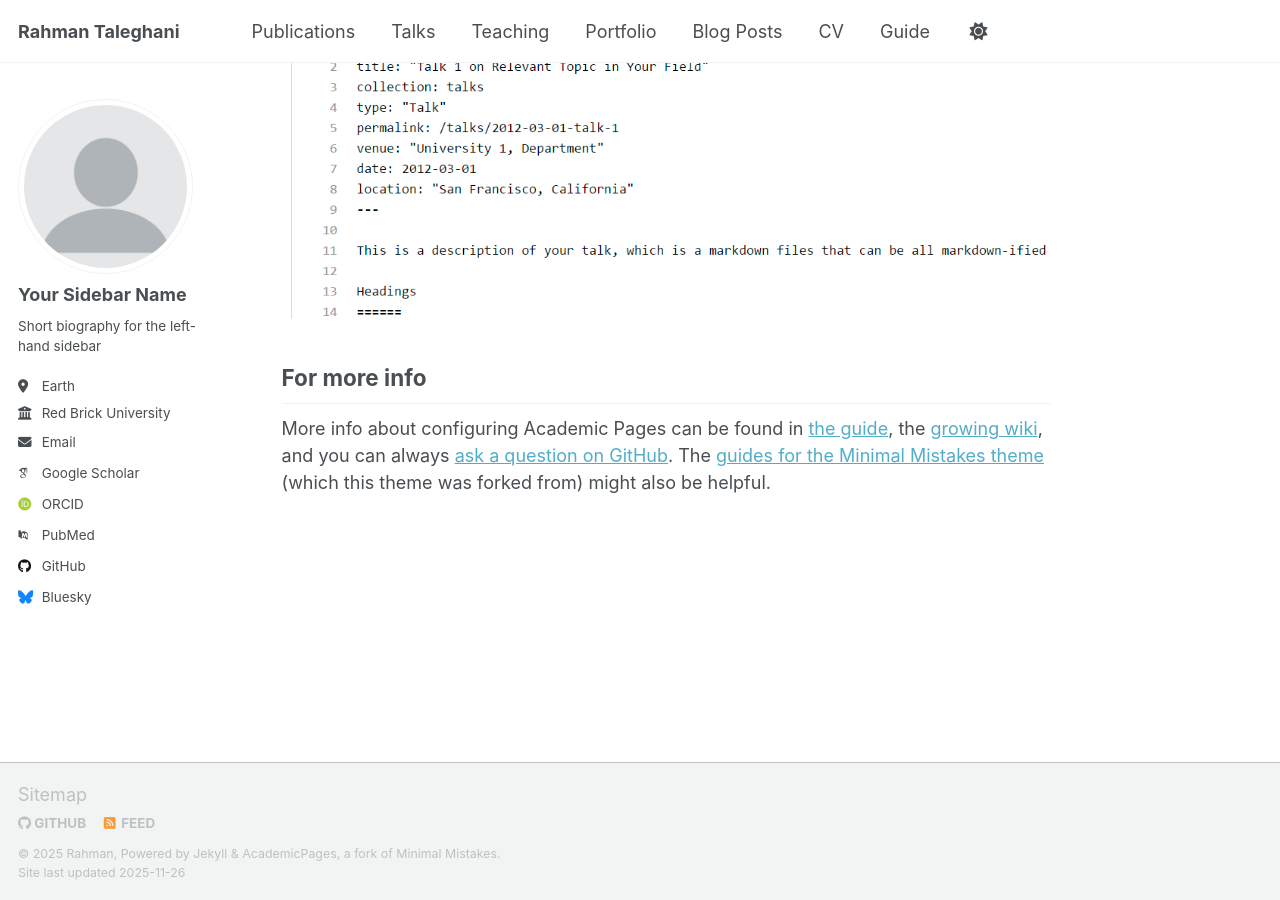
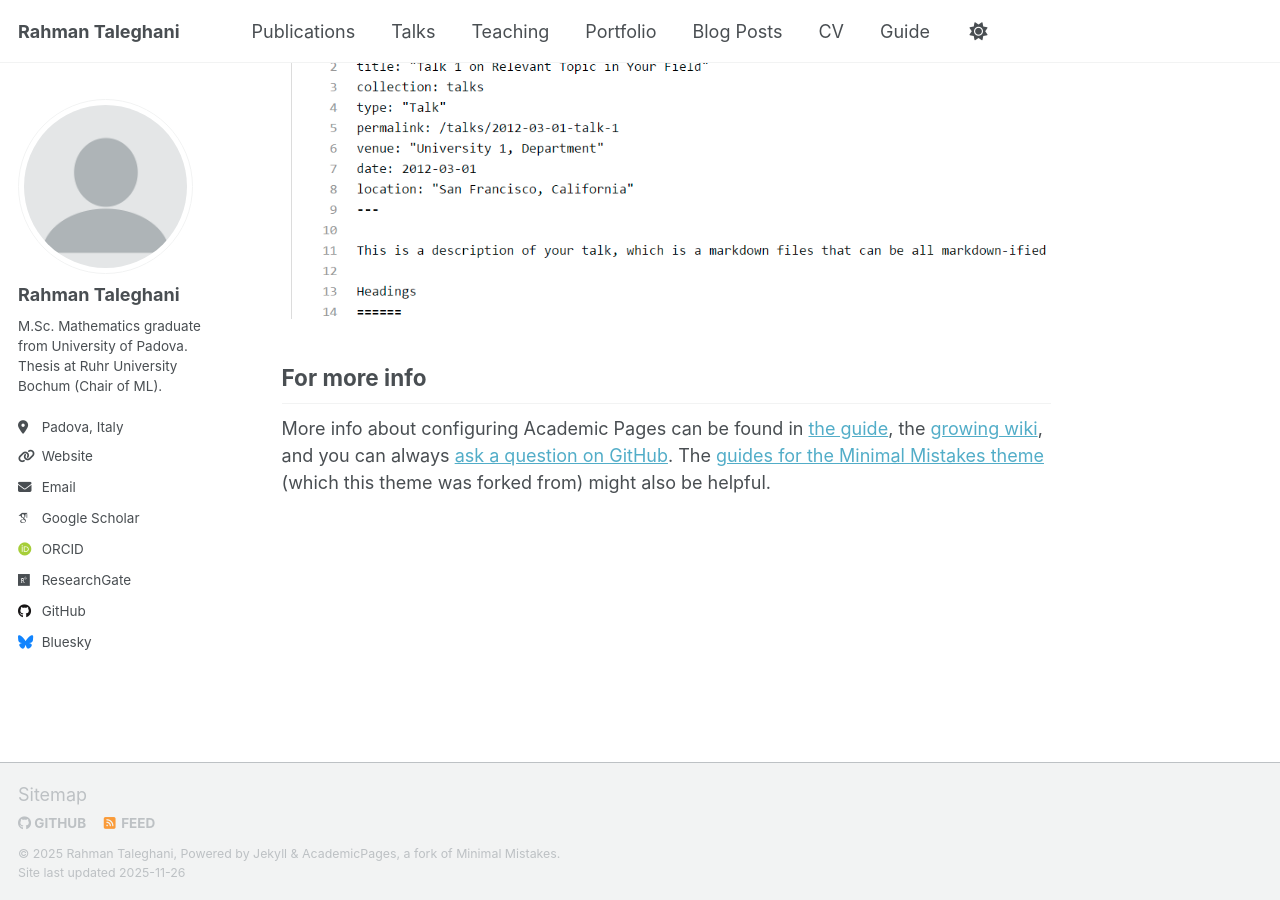
Before and after one commit to Rahmantl/rahmantl.github.io, a Jekyll site: the page built from _pages/about.md, in a window 1280 px wide and 900 px high, scrolled down 2880 px. Built offline with Jekyll 4.4.1, drawn with Linux system fonts in a browser that asks for light colours; some web fonts are replaced; a script that is not in the unit is left out.

Commit message:
Revise personal details in _config.yml
Updated personal information and links for Rahman Taleghani.

```diff
--- a/_config.yml
+++ b/_config.yml
@@ -11,12 +11,12 @@ locale                   : "en-EU"
 site_theme               : "default" # Currently available options are "default", "air"
 title                    : "Rahman Taleghani"
 title_separator          : "-"
-name                     : &name "Rahman"
-description              : &description "Hi! I'm Rahman :)"   # Update this with a general description of your site, this is the default if not overridden by a page
-url                      : https://academicpages.github.io # The base hostname & protocol for your site e.g. "https://[your GitHub username].github.io",
+name                     : &name "Rahman Taleghani"
+description              : &description "Academic website of Rahman Taleghani, Mathematics graduate."   # Update this with a general description of your site, this is the default if not overridden by a page
+url                      : https://rahmantl.github.io # The base hostname & protocol for your site e.g. "https://[your GitHub username].github.io",
                                                            # or if you already have some other page hosted on Github then use "https://[your GitHub username].github.io/[Your Repo Name]"
 baseurl                  : "" # the subpath of your site, e.g. "/blog"
-repository               : "academicpages/academicpages.github.io"
+repository               : "Rahmantl/rahmantl.github.io"
 
 # Site Author - The following control what appear as part of the author content on the side bar.
 #               If a field is blank the icon and link will not appear, otherwise it will be shown.
@@ -24,25 +24,25 @@ repository               : "academicpages/academicpages.github.io"
 author:
   # Biographic information
   avatar           : "profile.png"
-  name             : "Your Sidebar Name"
+  name             : "Rahman Taleghani"
   pronouns         : # example: "she/her"
-  bio              : "Short biography for the left-hand sidebar"
-  location         : "Earth"
-  employer         : "Red Brick University"
-  uri              : # URL
-  email            : "none@example.org"
+  bio              : "M.Sc. Mathematics graduate from University of Padova. Thesis at Ruhr University Bochum (Chair of ML)."
+  location         : "Padova, Italy"
+  #employer         : "Red Brick University"
+  uri              : "https://rahmantl.github.io" # URL
+  email            : "Rahman.taleghanizolpirani@studenti.unipd.it"
 
-  # Academic websites
-  academia         : # URL
-  arxiv            : # URL - Update with the correct link to your profile
-  googlescholar    : "https://scholar.google.com/citations?user=PS_CX0AAAAAJ"
-  inspire-hep      : # URL
-  impactstory      : # URL
-  orcid            : "https://orcid.org/yourorcidurl"
-  semantic         : # URL
-  pubmed           : "https://www.ncbi.nlm.nih.gov/pubmed/?term=john+snow"
-  researchgate     : # URL
-  scopus           : # URL
+# Academic websites
+  academia           : # URL
+  arxiv              : # URL
+  googlescholar      : "https://scholar.google.com/citations?hl=en&user=C5C29lYAAAAJ"
+  inspire-hep        : # URL
+  impactstory        : # URL
+  orcid              : "https://orcid.org/0000-0002-5476-1927"
+  semantic           : # URL
+  pubmed             : # URL
+  researchgate       : "https://www.researchgate.net/profile/Rahman-Taleghani-2"
+  scopus             : # URL
 
   # Repositories and software development
   bitbucket        : # Username - Update with your username on the site
```
